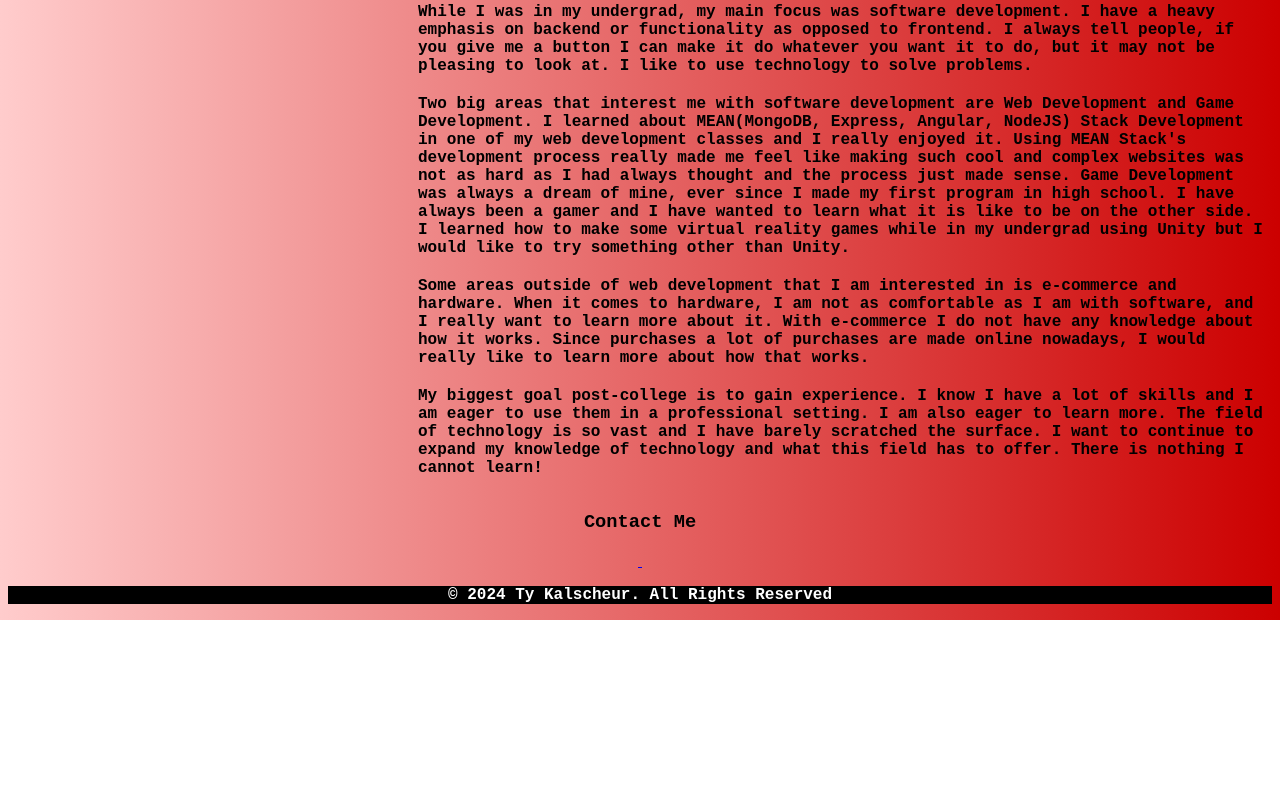
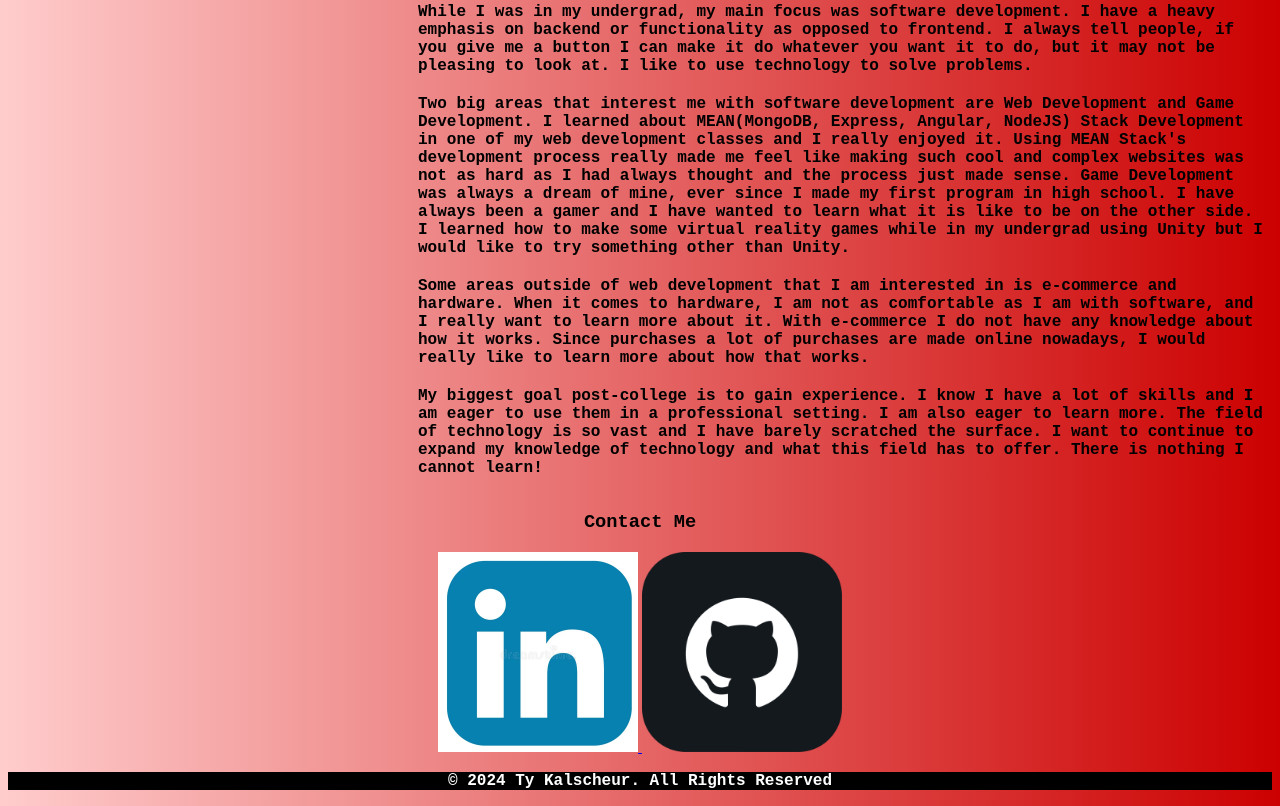
Before and after one commit to RedDrag0n32/RedDrag0n32.github.io, a plain HTML site: page index.html in a window 1280 px wide. Shown: the part 543-1349 px from the top of the page. Before the commit the page ends 1163 px from the top, so only its background shows below. Drawn offline with Linux system fonts and the light colour scheme.

Commit message:
Updating...

```diff
--- a/index.html
+++ b/index.html
@@ -148,10 +148,10 @@
         </div>
         <h3>Contact Me</h3>
             <a class="contact-button" href="https://www.linkedin.com/in/tyler-kalscheur-b9b02a253/" target="_blank">
-                <img href="images/LinkedIn.webp">
+                <img src="images/LinkedIn.webp">
             </a>
             <a class="contact-button" href="https://github.com/RedDrag0n32" target="_blank">
-                <img href="images/github.png">
+                <img src="images/github.png">
             </a>
     </div>
 </body>
```
